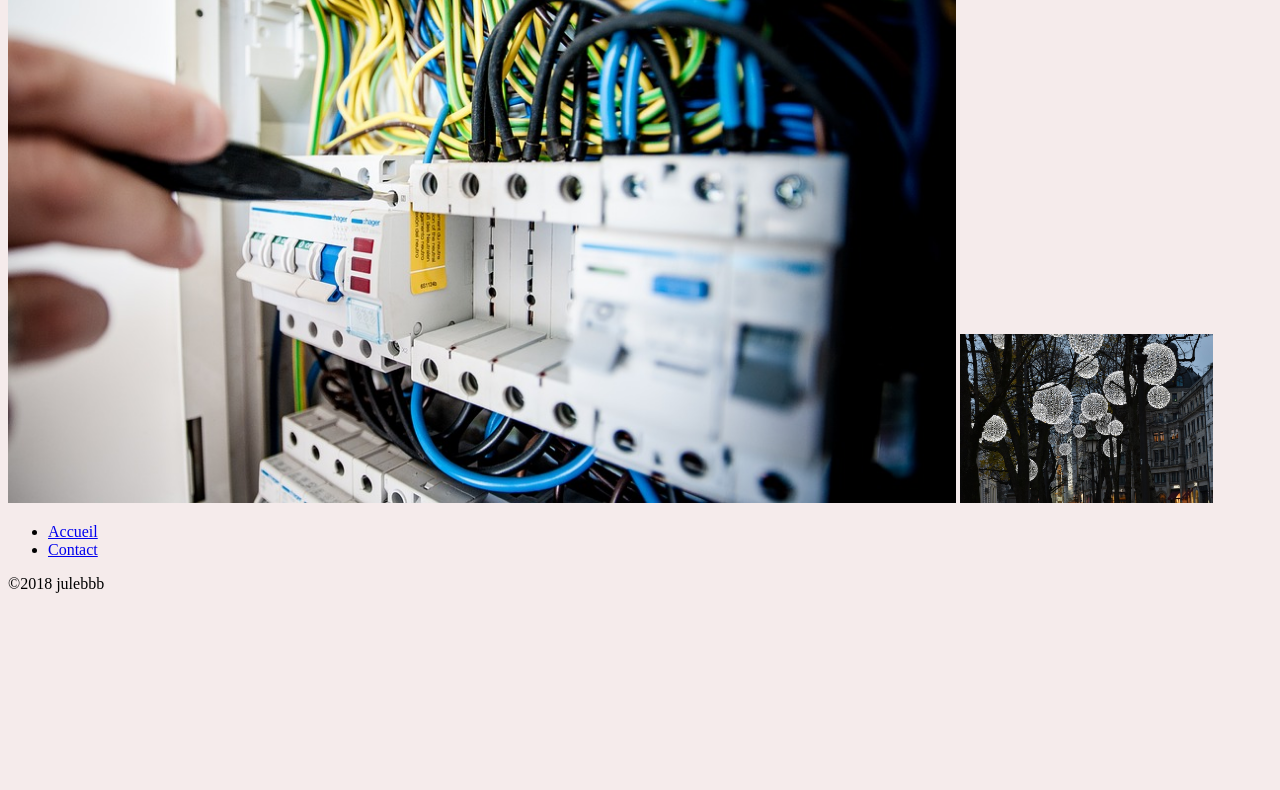
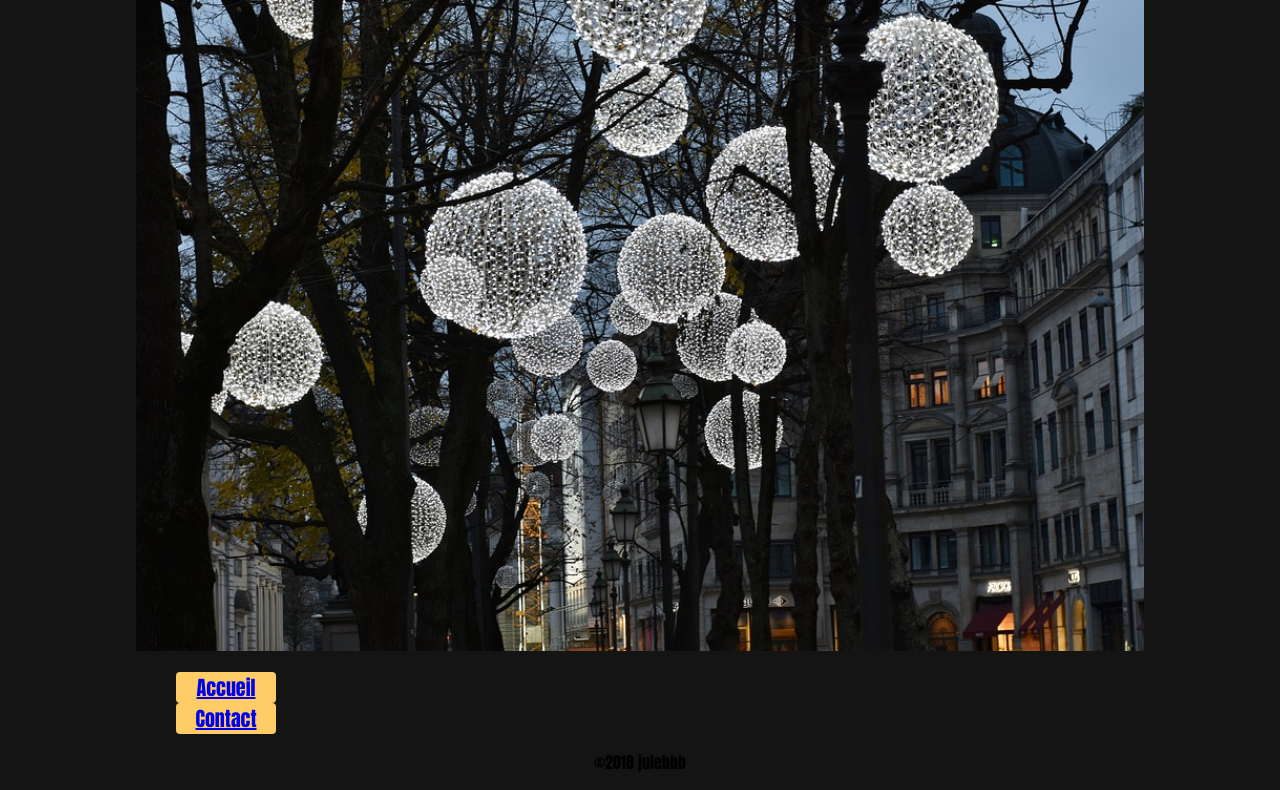
Before and after one commit to julebbb/Projet1, a plain HTML site: page work.html in a window 1280 px wide. Shown: the part 1266-2056 px from the top of the page. Before the commit the page ends 1875 px from the top, so only its background shows below. Drawn offline with Linux system fonts and the light colour scheme.

Commit message:
Mis en page avec le css couleur centrage ect..

```diff
--- a/style.css
+++ b/style.css
@@ -1,16 +1,35 @@
 body {
   width:auto;
-  background-color: rgb(245,235,235);
+  background-color: rgb(20, 20, 20);
+  padding-left: 10%;
+  padding-right: 10%;
+  text-align: center;
+  font-family: "Impact", fantasy;
 }
+/*Partie Réalisation*/
+#nomEntreprise, #titre{
+  color: #ffcc66;
+}
+/* Image de la réalisation*/
 #elec1 {
+  width: 100%;
+}
+#elec2 {
+  width: 49%;
+}
+#elec3 {
   width: 50%;
 }
-#elec2 {
-  width: 75%;
+#elec4 {
+  width: 100%;
 }
-#elec3 {
-  width: 75%;
+
+/*Menu réalisation*/
+li {
+  list-style-type: none;
+  width: 100px;
+  border-radius: 4px;
+  background-color: #ffcc66;
+  font-size: 20px;
+  text-align: center;
 }
-#elec4 {
-  width: 20%;
-}
--- a/work.html
+++ b/work.html
@@ -3,19 +3,26 @@
   <head>
     <meta charset="utf-8">
     <link rel="stylesheet" href="style.css" />
-    <title>Mes réalisations</title>
+    <title>Nos réalisations</title>
   </head>
   <body>
-    <h1>Nos réalisations</h1>
-    <img src="image_real/electricien_3.jpg" alt="Image d'un café" id="elec1">
-    <img src="image_real/electricien_1.jpg" alt="Un electricien qui installe une prise" id="elec2">
-    <img src="image_real/electricien_2.jpg" alt="Un dijoncteur" id="elec3">
-    <img src="image_real/electricien_4.jpg" alt="Lumiere extérieur" id="elec4">
+    <div>
+      <h1 id="nomEntreprise">Electric'Dépot</h1>
+      <ul>
+        <li><a href="index.html">Accueil<a/></li>
+          <li><a href="contact.html">Contact</a></li>
+      </ul>
+      <h2 id="titre">Nos réalisations</h2>
+      <img src="image_real/electricien_3.jpg" alt="Image d'un café" id="elec1">
+      <img src="image_real/electricien_1.jpg" alt="Un electricien qui installe une prise" id="elec2">
+      <img src="image_real/electricien_2.jpg" alt="Un dijoncteur" id="elec3">
+      <img src="image_real/electricien_4.jpg" alt="Lumiere extérieur" id="elec4">
+    </div>
   </body>
   <footer>
     <ul>
-      <li><a href="#">Accueil<a/></li>
-      <li><a href="#">Contact</a></li>
+      <li><a href="index.html">Accueil<a/></li>
+      <li><a href="contact.html">Contact</a></li>
     </ul>
     <p>©2018 julebbb</p>
   </footer>
```
